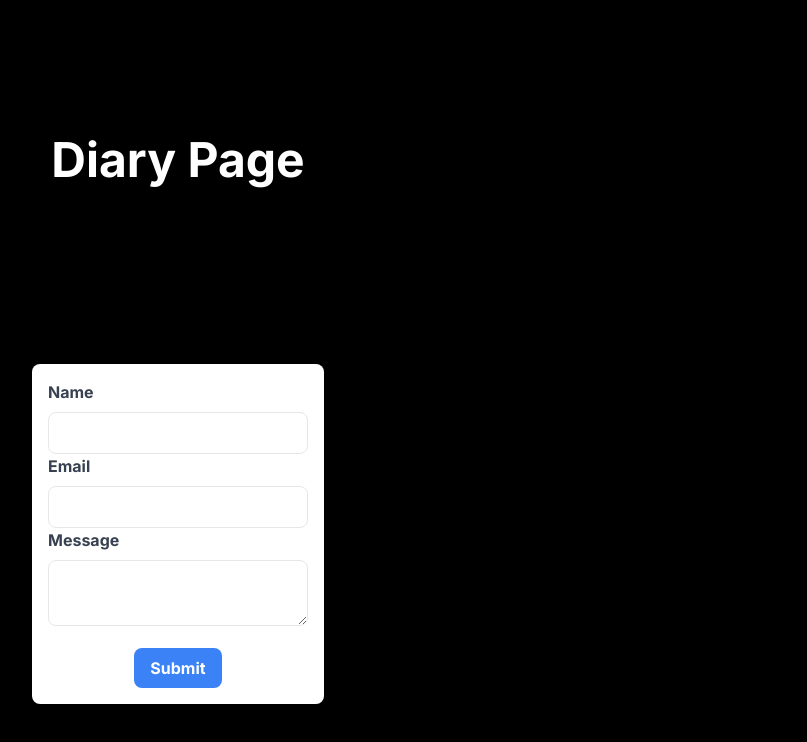
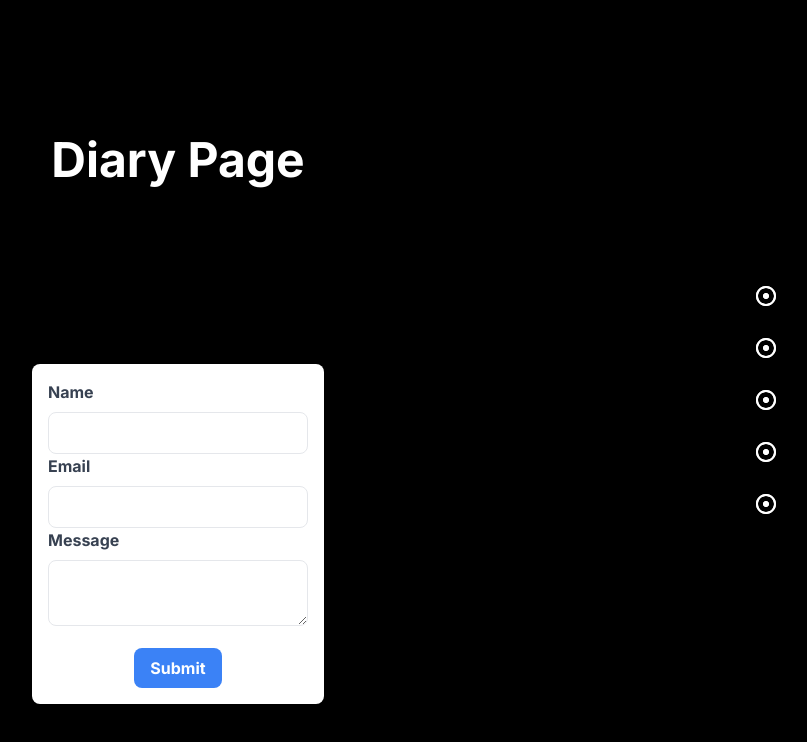
Before and after one commit to mengfw-02/Iproject_garden, a Next.js app in the folder garden/: page / in a window 1280 px wide. Shown: the top 742 px of the page, without its empty margins (462-1269 px from the left). Built offline with nearby package versions, Linux system fonts and the light colour scheme.

Commit message:
first draft of navbar

```diff
--- a/garden/package.json
+++ b/garden/package.json
@@ -12,7 +12,8 @@
     "firebase": "^10.8.0",
     "next": "14.1.0",
     "react": "^18",
-    "react-dom": "^18"
+    "react-dom": "^18",
+    "react-icons": "^5.0.1"
   },
   "devDependencies": {
     "autoprefixer": "^10.0.1",
--- a/garden/src/app/layout.js
+++ b/garden/src/app/layout.js
@@ -1,5 +1,6 @@
 import { Inter } from "next/font/google";
 import "./globals.css";
+import Navbar from "@/components/Navbar";
 
 const inter = Inter({ subsets: ["latin"] });
 
@@ -11,7 +12,10 @@ export const metadata = {
 export default function RootLayout({ children }) {
   return (
     <html lang="en">
-      <body className={inter.className}>{children}</body>
+      <body className={inter.className}>
+        <Navbar />
+        {children}
+      </body>
     </html>
   );
 }
--- a/garden/src/app/page.js
+++ b/garden/src/app/page.js
@@ -2,6 +2,8 @@
 import { db } from './firebaseConfig'
 import { collection, addDoc } from 'firebase/firestore';
 import React, { useState } from 'react';
+import NavBar from '@/components/NavBar';
+
 
 async function addDataToFireStore(name, email, message) {
   try {
@@ -38,6 +40,7 @@ export default function Home() {
 
   return (
     <main className="flex min-h-screen flex-col items-center justify-between p-24">
+      <NavBar/>
       <h1 className = "text-5xl font-bold m-10">
         Diary Page
       </h1>
--- /dev/null
+++ b/garden/src/components/NavBar.jsx
@@ -0,0 +1,36 @@
+// components/Navbar.jsx
+import React from 'react';
+import { MdModeStandby } from 'react-icons/md';
+
+const Navbar = () => {
+  const menu = [
+    { name: 'Home', url: '#home' },
+    { name: 'Services', url: '#services' },
+    { name: 'Map', url: '#map' },
+    { name: 'Tarif', url: '#price' },
+    { name: 'Contact', url: '#contact' },
+  ];
+
+  return (
+    <nav className="ml-0 fixed z-10">
+      <ul className="list-disc flex flex-col gap-5 fixed right-0 top-0 bottom-0 justify-center sm:m-10 m-3 ">
+        {menu.map((x, index) => (
+          <a
+            href={x.url}
+            key={index}
+            className="flex items-center flex-row-reverse group "
+          >
+            <MdModeStandby className="sm:text-4 xl text-2xl text-primary group-hover:text-accent  transition-all ease-in-out duration-700  sm:ml-5  flex-shrink-0" />
+            <p
+              className={`opacity-0 group-hover:opacity-100 transition duration-700  text-2xl mr-3 font-bold uppercase`}
+            >
+              {x.name}
+            </p>
+          </a>
+        ))}
+      </ul>
+    </nav>
+  );
+};
+
+export default Navbar;
```
Also changed, not shown: 1 other file (tests, documents, lock files or other folders).
